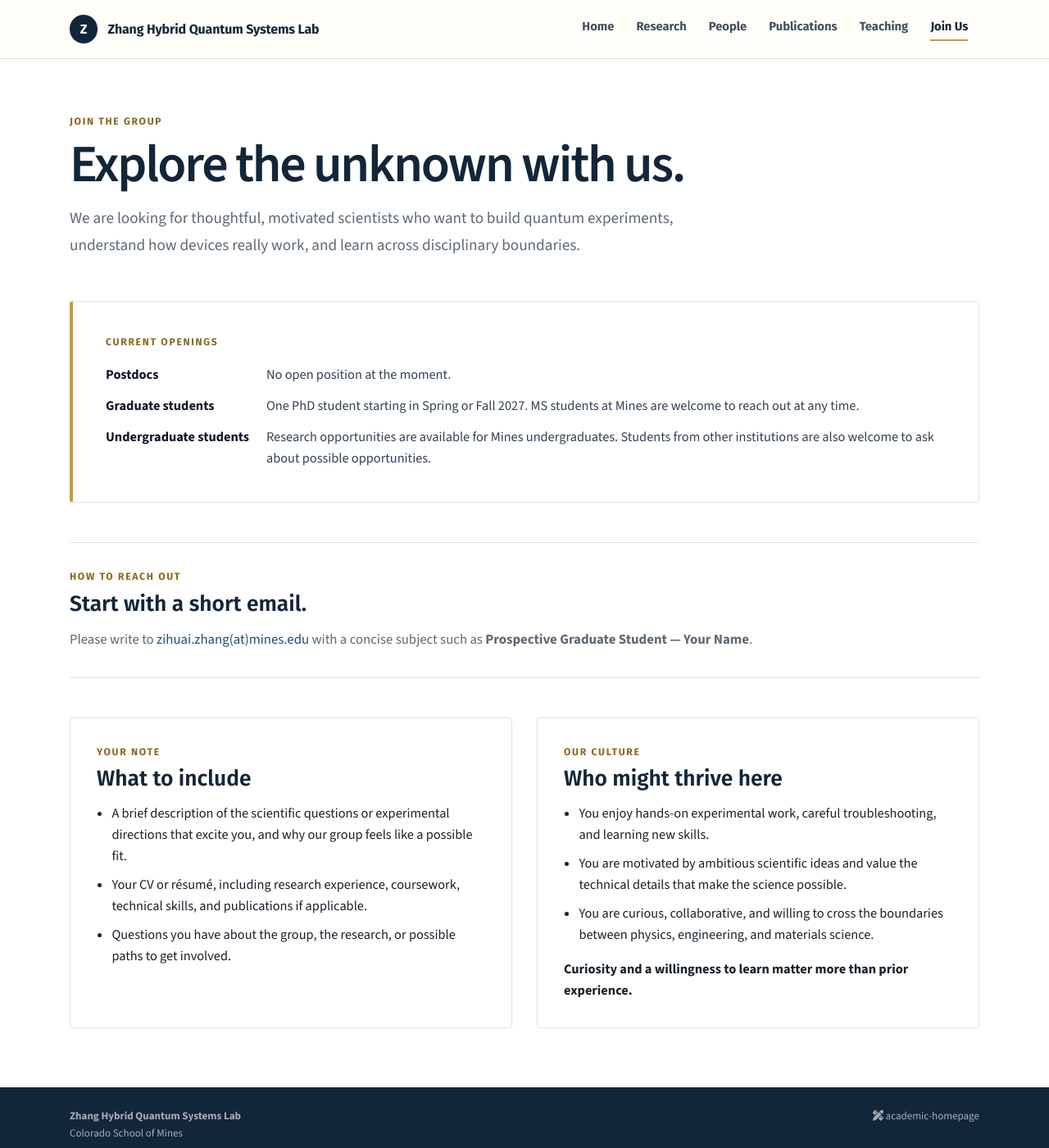
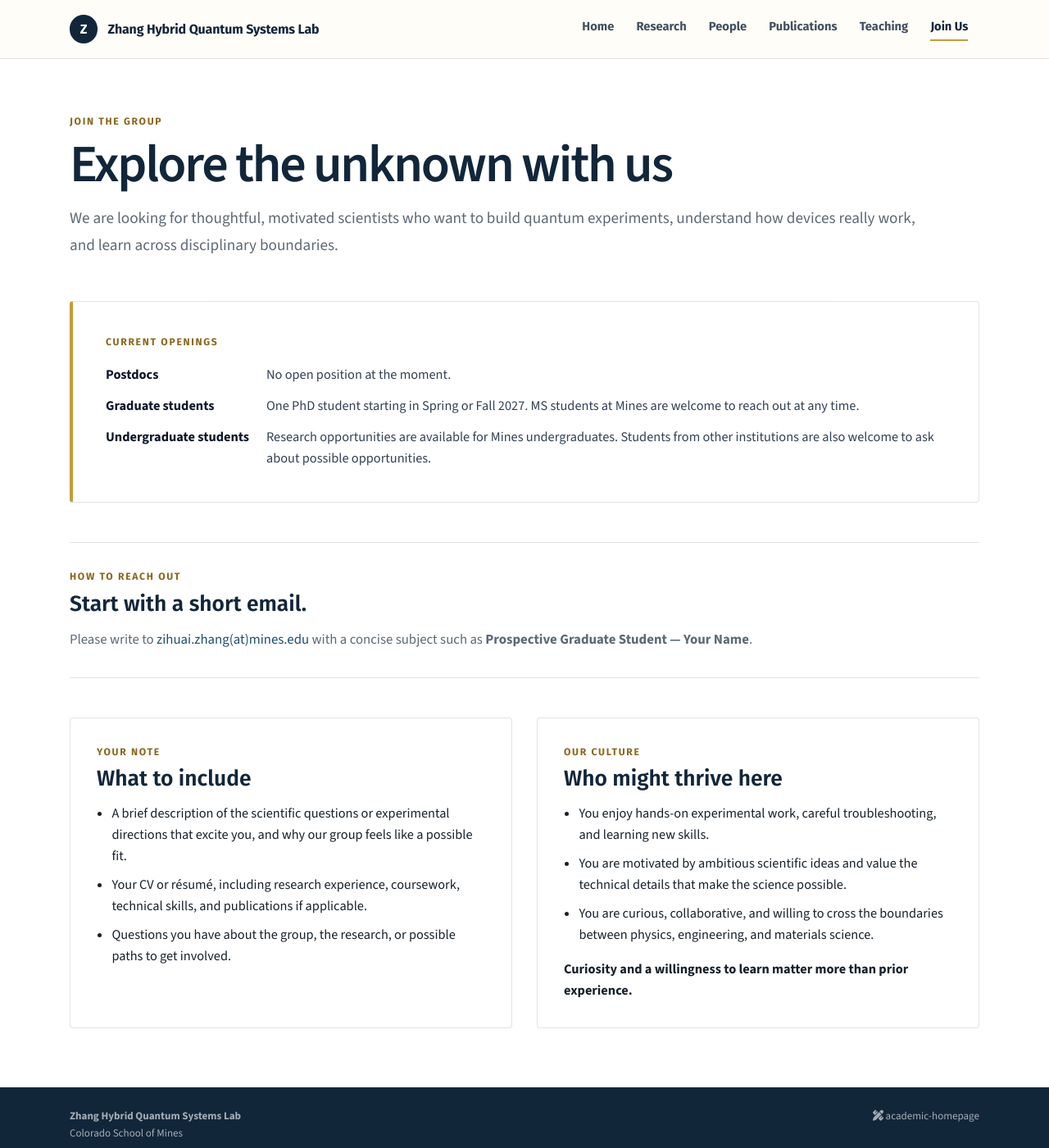
Before and after one commit to zihuaiz/zihuaiz.github.io, a Jekyll site: the page built from opportunities.html, in a window 1280 px wide and 1400 px high. Shown: the whole window at 82% size. Built offline with Jekyll 4.4.1, drawn with Linux system fonts in a browser that asks for light colours; nearby versions of some CDN libraries; a style sheet for code colours, icons or effects is not loaded.

Commit message:
Widen page intros and simplify titles

```diff
--- a/_layouts/default.html
+++ b/_layouts/default.html
@@ -26,7 +26,7 @@
     <link rel="preconnect" href="https://fonts.gstatic.com" crossorigin>
     <link href="https://fonts.googleapis.com/css2?family=Fira+Sans:ital,wght@0,400;0,500;0,600;0,700;1,400&family=Source+Code+Pro:wght@400;600&family=Source+Sans+3:ital,wght@0,400;0,500;0,600;0,700;1,400;1,600&display=swap" rel="stylesheet">
     <link rel="stylesheet" href="https://cdn.jsdelivr.net/npm/katex@0.16.11/dist/katex.min.css" integrity="sha384-nB0miv6/jRmo5UMMR1wu3Gz6NLsoTkbqJghGIsx//Rlm+ZU03BU6SQNC66uf4l5+" crossorigin="anonymous">
-    <link rel="stylesheet" href="{{ '/assets/css/global.css' | relative_url }}?v=20260829-system-map">
+    <link rel="stylesheet" href="{{ '/assets/css/global.css' | relative_url }}?v=20260829-intro-width">
 </head>
 <body class="bg-light" {{ page.body_attr }}>
     {% include navbar.html %}
--- a/assets/css/global.css
+++ b/assets/css/global.css
@@ -882,7 +882,7 @@
 }
 
 .page-intro {
-  max-width: 900px;
+  max-width: 1100px;
   padding: clamp(2.75rem, 4vw, 4rem) 0 2.25rem;
 }
 
@@ -897,7 +897,7 @@
 }
 
 .page-intro p {
-  max-width: 780px;
+  max-width: 1050px;
   color: var(--lab-muted);
   font-size: 1.2rem;
   line-height: 1.7;
@@ -989,7 +989,7 @@
 }
 
 .opportunities-page .opportunities-hero {
-  max-width: 940px;
+  max-width: 1100px;
 }
 
 .opportunities-page .opportunity-status,
--- a/opportunities.html
+++ b/opportunities.html
@@ -8,7 +8,7 @@
 <div class="opportunities-page">
   <header class="page-intro opportunities-hero">
     <div class="section-eyebrow">Join the group</div>
-    <h1>Explore the unknown with us.</h1>
+    <h1>Explore the unknown with us</h1>
     <p>We are looking for thoughtful, motivated scientists who want to build quantum experiments, understand how devices really work, and learn across disciplinary boundaries.</p>
   </header>
 
--- a/publications.html
+++ b/publications.html
@@ -10,7 +10,7 @@
 
 <header class="page-intro publication-intro">
     <div class="section-eyebrow">Publications</div>
-    <h1>Publications from the group.</h1>
+    <h1>Publications from the group</h1>
     <p>Research spanning quantum defects, nanomechanics, superconducting devices, and hybrid quantum architectures.</p>
 </header>
 
--- a/teaching.html
+++ b/teaching.html
@@ -8,7 +8,7 @@
 <div class="teaching-page">
   <header class="page-intro">
     <div class="section-eyebrow">Teaching</div>
-    <h1>Learning quantum systems from first principles.</h1>
+    <h1>Learning quantum systems from first principles</h1>
     <p>Courses and teaching materials in quantum information science and quantum engineering.</p>
   </header>
 
```
